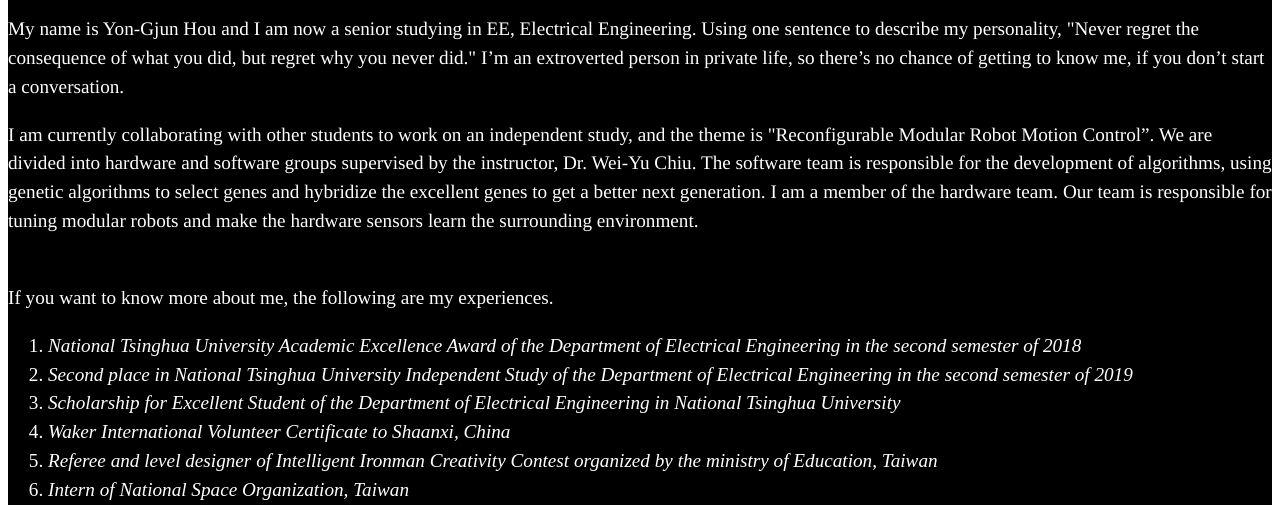
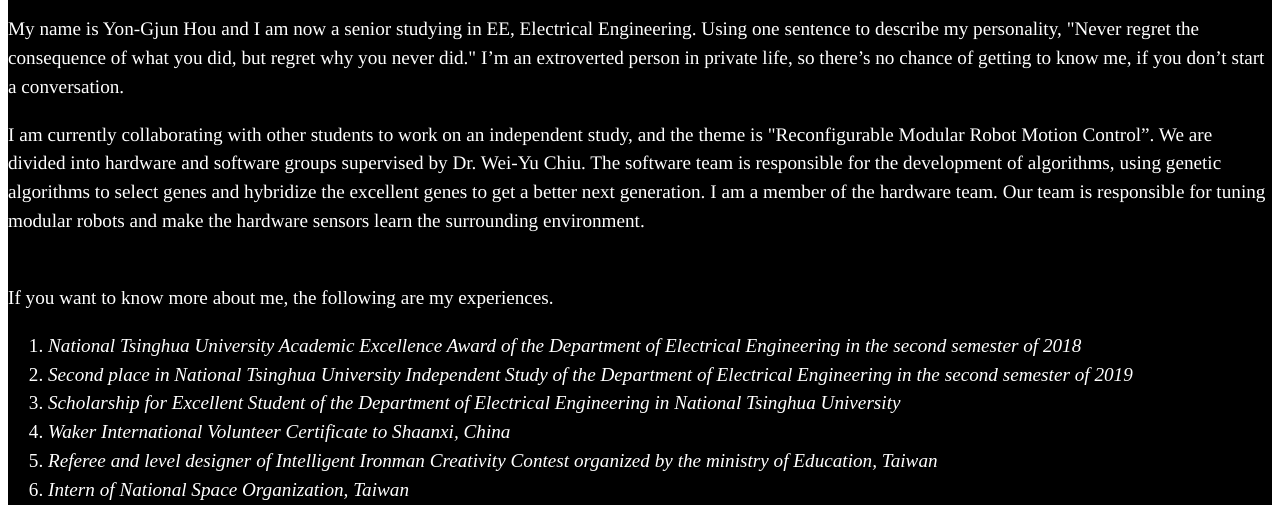
Before and after one commit to tom871226/caprico613.github.io, a plain HTML site: page index.html in a window 1280 px wide. Shown: the part 143-662 px from the top of the page. Drawn offline with nearby package versions, Linux system fonts and the light colour scheme.

Commit message:
Update index.html

```diff
--- a/index.html
+++ b/index.html
@@ -14,7 +14,7 @@
 				My name is Yon-Gjun Hou and I am now a senior studying in EE, Electrical Engineering. Using one sentence to describe my personality, "Never regret the consequence of what you did, but regret why you never did." I’m an extroverted person in private life, so there’s no chance of getting to know me, if you don’t start a conversation.
 				</p>
 				<p>
-				I am currently collaborating with other students to work on an independent study, and the theme is "Reconfigurable Modular Robot Motion Control”. We are divided into hardware and software groups supervised by the instructor, Dr. Wei-Yu Chiu. The software team is responsible for the development of algorithms, using genetic algorithms to select genes and hybridize the excellent genes to get a better next generation. I am a member of the hardware team. Our team is responsible for tuning modular robots and make the hardware sensors learn the surrounding environment.
+				I am currently collaborating with other students to work on an independent study, and the theme is "Reconfigurable Modular Robot Motion Control”. We are divided into hardware and software groups supervised by Dr. Wei-Yu Chiu. The software team is responsible for the development of algorithms, using genetic algorithms to select genes and hybridize the excellent genes to get a better next generation. I am a member of the hardware team. Our team is responsible for tuning modular robots and make the hardware sensors learn the surrounding environment.
 				</p>
 			</section>
 
```
